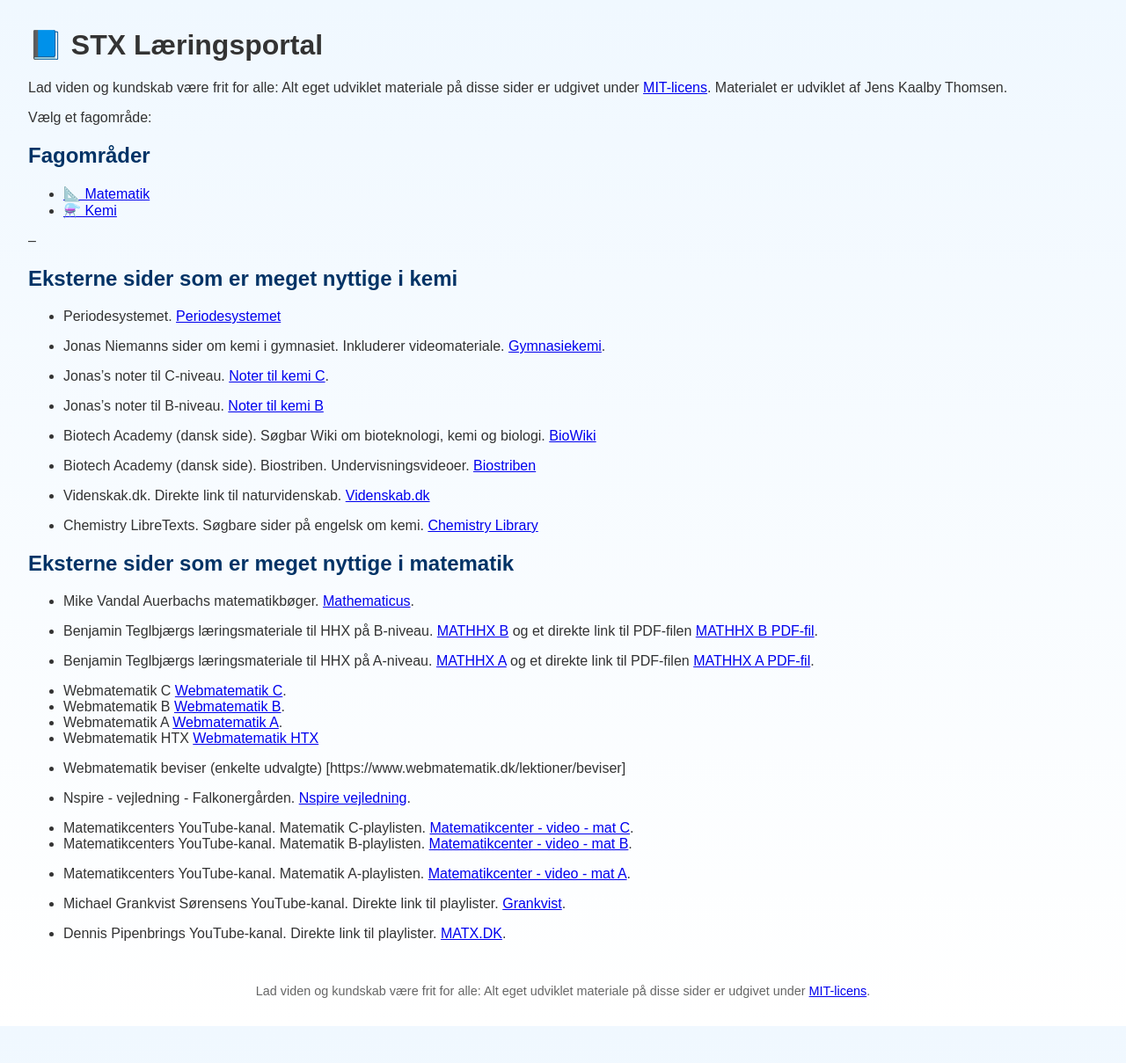
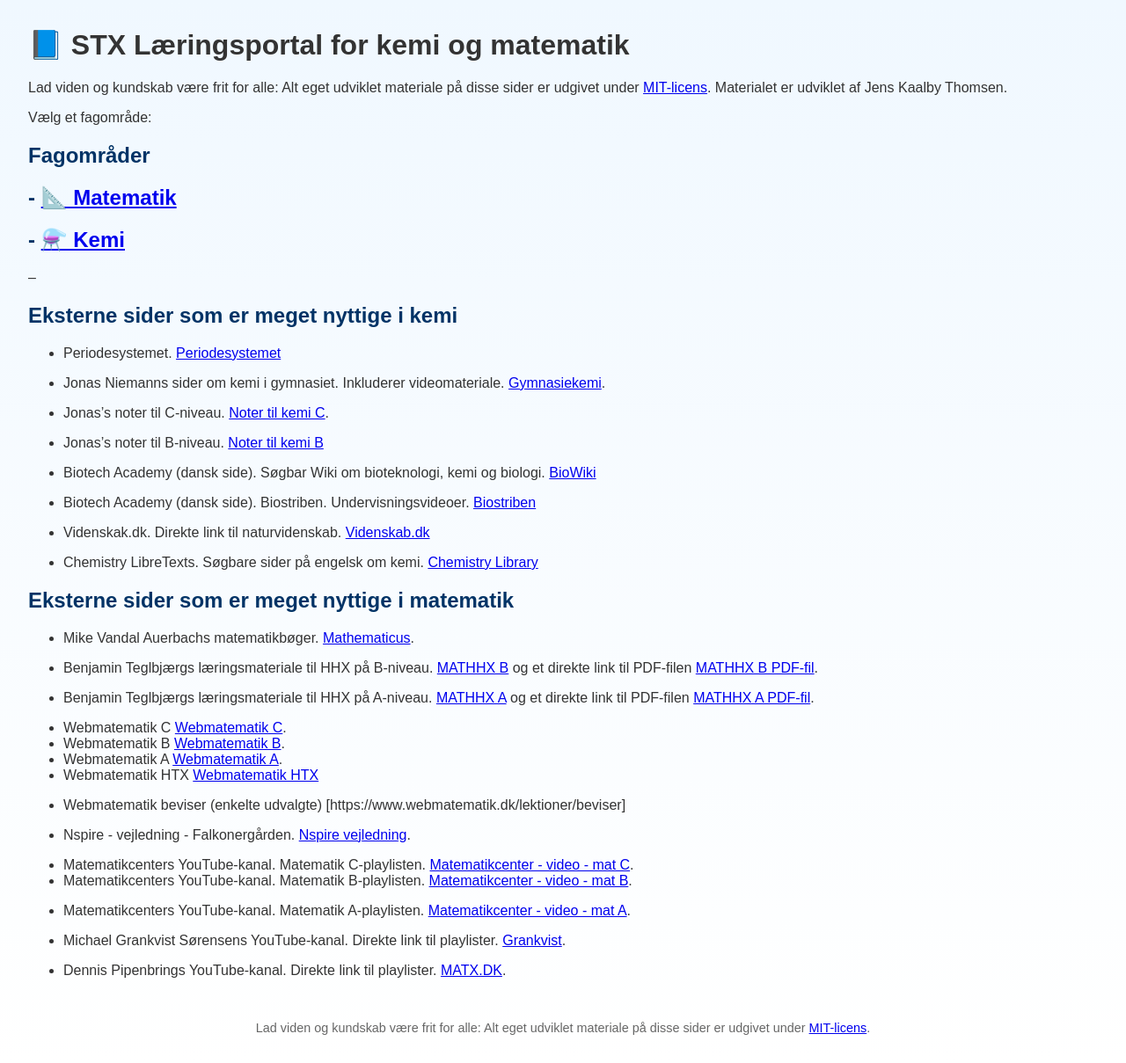
Before and after one commit to jenskaalby/matkem, a Jekyll site: the page built from index.md, in a window 1280 px wide. Shown: the whole page at 88% size. Built offline with Jekyll 4.4.1, drawn with Linux system fonts in a browser that asks for light colours; before the commit the page ends 1167 px from its top, so only the background shows below that.

Commit message:
Update index.md

```diff
--- a/index.md
+++ b/index.md
@@ -3,7 +3,7 @@ layout: default
 title: "Læringsportal for kemi og matematik på STX"
 ---
 
-# 📘 STX Læringsportal
+# 📘 STX Læringsportal for kemi og matematik
 
 Lad viden og kundskab være frit for alle: Alt eget udviklet materiale på disse sider er udgivet under [MIT-licens](https://opensource.org/licenses/MIT). Materialet er udviklet af Jens Kaalby Thomsen.
 
@@ -11,8 +11,8 @@ Vælg et fagområde:
 
 ## Fagområder
 
-- [📐 Matematik](./matematik/index.html)
-- [⚗️ Kemi](./kemi/index.html)
+## - [📐 Matematik](./matematik/index.html)
+## - [⚗️ Kemi](./kemi/index.html)
 
 --
 
```
